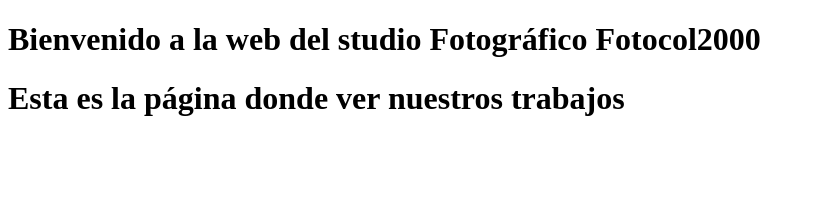
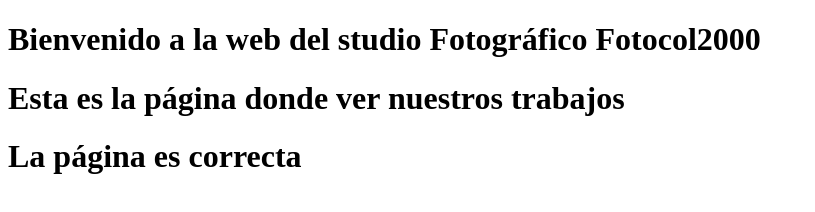
Before and after one commit to aguerrerocabrera/PruebaOK, a plain HTML site: page index.html in a window 1280 px wide. Shown: the whole page, without its empty margins (0-815 px from the left). Drawn offline with Linux system fonts and the light colour scheme.

Commit message:
alguién olvido agregar el resultado de la página
Se agrega una línea que es el resultado de la página

```diff
--- a/index.html
+++ b/index.html
@@ -6,5 +6,6 @@
     <body>
         <h1>Bienvenido a la web del studio Fotográfico Fotocol2000</h1>
         <h1>Esta es la página donde ver nuestros trabajos</h1>
+        <h1> La página es correcta</h1>
     </body>
 </html>
```
